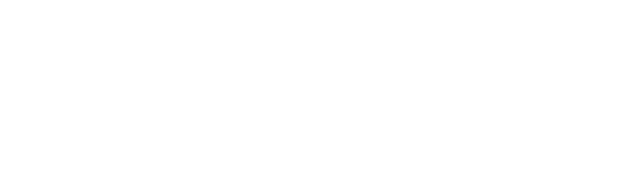
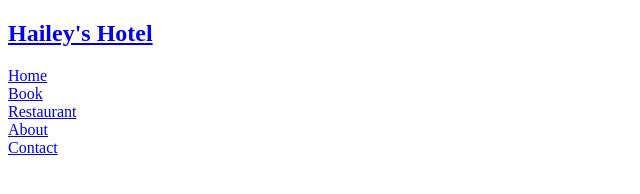
Before and after one commit to NathanCB97/HaileysHotelFinal, a plain HTML site: page about.html in a window 1280 px wide. Shown: the whole page, without its empty margins (0-640 px from the left). Drawn offline with Linux system fonts and the light colour scheme; a web font is replaced by a local one.

Commit message:
Adding the nav bar links to each page.

```diff
--- a/about.html
+++ b/about.html
@@ -26,5 +26,36 @@
     </style>
     <title>Hailey's Hotel | About</title>
   </head>
-  <body></body>
+  <body>
+    <header>
+      <nav id="nav-bar">
+        <div class="nav-container">
+          <div class="logo">
+            <h1 id="logo">
+              <a href="index.html">Hailey's Hotel</a>
+            </h1>
+          </div>
+          <div class="nav-home">
+            <a href="index.html" class="nav-link">Home</a>
+          </div>
+
+          <div class="nav-book">
+            <a href="book.html" class="nav-link">Book</a>
+          </div>
+
+          <div class="nav-restaurant">
+            <a href="restaurant.html" class="nav-link">Restaurant</a>
+          </div>
+
+          <div class="nav-about">
+            <a href="about.html" class="nav-link current">About</a>
+          </div>
+
+          <div class="nav-contact">
+            <a href="contact.html" class="nav-link">Contact</a>
+          </div>
+        </div>
+      </nav>
+    </header>
+  </body>
 </html>
```
Also changed, not shown: book.html (+32 -1 lines), booked.html (+32 -1 lines), contact.html (+32 -1 lines), contacted.html (+32 -1 lines), index.html (+32 -1 lines), restaurant.html (+32 -1 lines).
